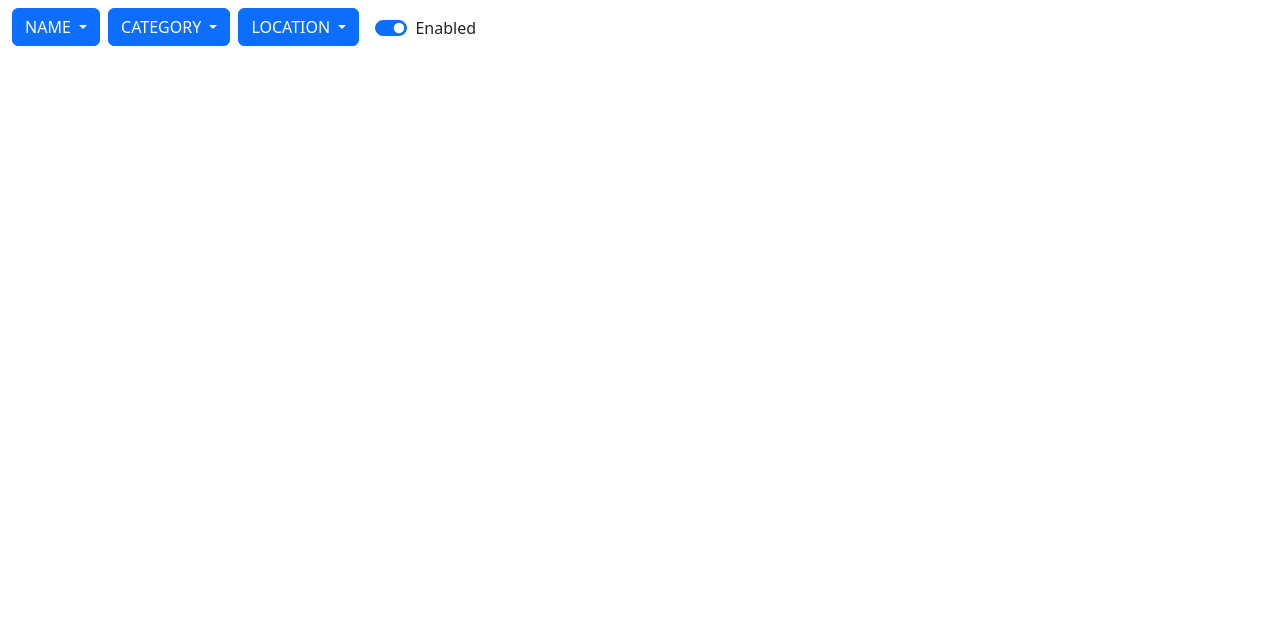
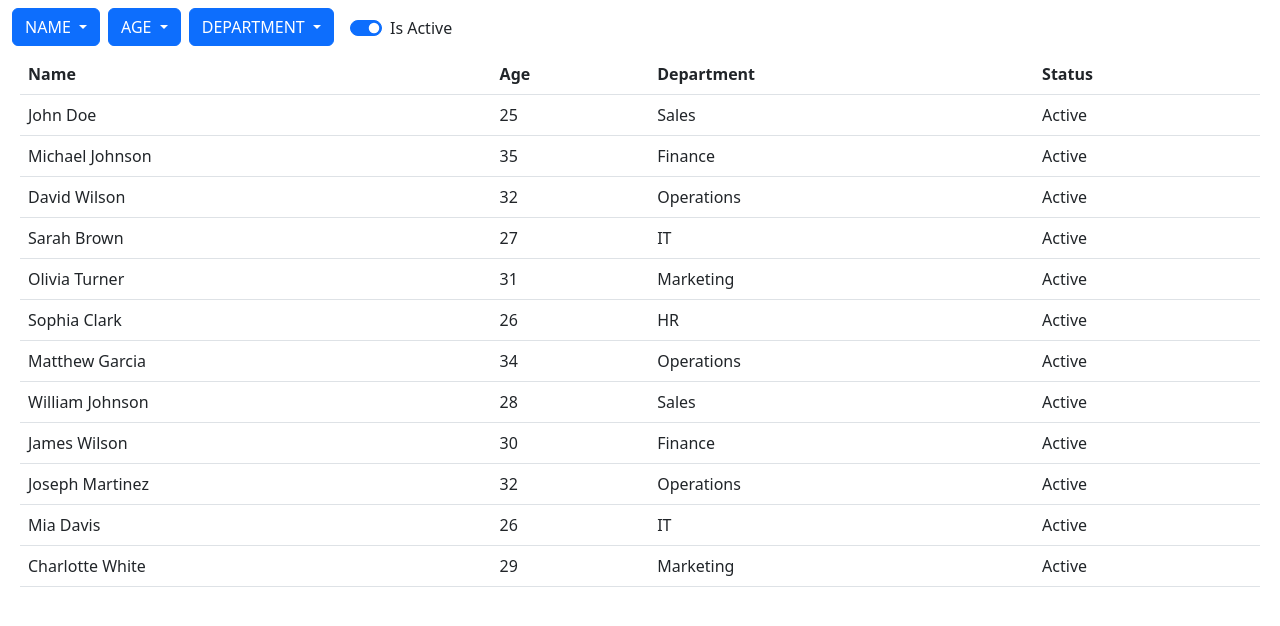
Before and after one commit to ryowu/ng-search-bar, an Angular app: page / in a window 1280 px wide. Shown: the top 626 px of the page. Built offline with nearby package versions, Linux system fonts and the light colour scheme.

Commit message:
add demo data, fix bugs

```diff
--- a/src/app/app.module.ts
+++ b/src/app/app.module.ts
@@ -6,9 +6,10 @@ import { HomeComponent } from './pages/home/home.component';
 import { NgbModule } from '@ng-bootstrap/ng-bootstrap';
 import { ReactiveFormsModule } from '@angular/forms';
 import { NgSearchBarComponent } from './components/ng-search-bar/container/ng-search-bar.component';
+import { DataAreaComponent } from './pages/data-area/data-area.component';
 
 @NgModule({
-	declarations: [AppComponent, HomeComponent, NgSearchBarComponent],
+	declarations: [AppComponent, HomeComponent, NgSearchBarComponent, DataAreaComponent],
 	imports: [BrowserModule, AppRoutingModule, NgbModule, ReactiveFormsModule],
 	providers: [],
 	bootstrap: [AppComponent],
--- a/src/app/components/ng-search-bar/container/ng-search-bar.component.html
+++ b/src/app/components/ng-search-bar/container/ng-search-bar.component.html
@@ -1,7 +1,7 @@
 <div class="row">
 	<div class="col-auto px-1" *ngFor="let filterUnit of filterUnits; let i = index">
 		<form [formGroup]="filterUnit.dataForm">
-			<div ngbDropdown class="d-inline-block" *ngIf="!filterUnit.isBooleanType">
+			<div ngbDropdown #dropdownHandle="ngbDropdown" class="d-inline-block" *ngIf="!filterUnit.isBooleanType">
 				<!-- Chips button -->
 				<button type="button" [ngClass]="filterUnit.filterButtonClass" [id]="'filterDropdown_' + i.toString()"
 					ngbDropdownToggle>
@@ -14,7 +14,7 @@
 					<div class="row justify-content-center">
 						<div class="col-12 mb-2">
 							<button type="button" class="btn btn-outline-secondary col-12"
-								(click)="filterUnit.onReset(); onSearchButtonClicked(filterUnit)">Reset</button>
+								(click)="filterUnit.onReset(); onSearchButtonClicked(filterUnit);">Reset</button>
 						</div>
 					</div>
 					<div class="row justify-content-center">
--- a/src/app/components/ng-search-bar/helper.ts
+++ b/src/app/components/ng-search-bar/helper.ts
@@ -36,7 +36,11 @@ export class SearchBarHelper {
 	}
 
 	private applyConfig(value: SearchConfig) {
-		this._config = { ...value };
+		this._config = {
+			...value,
+			closePopoverAfterFilterApply:
+				value.closePopoverAfterFilterApply || true,
+		};
 		this._config.fields = this._config.fields.map((f) => {
 			if (!f.css) {
 				f.css = this.buildDefaultFieldCss();
@@ -63,16 +67,23 @@ export class SearchBarHelper {
 			return unit;
 		});
 
+		const observables = this._filterUnits.map((unit) => unit.$actionSource);
+		if (this._config.autoRefresh) {
 			let debounceTimeValue = this._config.autoRefreshDebounceTime || 200;
 			if (debounceTimeValue > 5000) {
 				debounceTimeValue = 5000;
 			}
-		const observables = this._filterUnits.map((unit) => unit.$actionSource);
+
 			this.sub = merge(...observables)
 				.pipe(debounceTime(debounceTimeValue))
 				.subscribe(() => {
 					this.$actionSource.next();
 				});
+		} else {
+			this.sub = merge(...observables).subscribe(() => {
+				this.$actionSource.next();
+			});
+		}
 	}
 
 	public unsubscribe(): void {
@@ -81,19 +92,13 @@ export class SearchBarHelper {
 	}
 
 	public buildFilterObject(): any {
-		let result: any = {};
-		const andArray: any[] = [];
+		const result: any = {};
 		this.filterUnits.forEach((f) => {
 			const unitResult = f.getFilterResultObject();
 			if (unitResult) {
-				andArray.push(unitResult);
+				Object.assign(result, unitResult);
 			}
 		});
-		if (andArray.length > 0) {
-			result['and'] = andArray;
-		} else {
-			result = null;
-		}
 		return result;
 	}
 }
--- a/src/app/components/ng-search-bar/types.ts
+++ b/src/app/components/ng-search-bar/types.ts
@@ -33,5 +33,6 @@ export interface BooleanSearchField extends SearchField {
 export interface SearchConfig {
 	autoRefresh?: boolean;
 	autoRefreshDebounceTime?: number;
+	closePopoverAfterFilterApply?: boolean;
 	fields: (TextSearchField | NumberSearchField | BooleanSearchField)[];
 }
--- /dev/null
+++ b/src/app/pages/data-area/data-area.component.html
@@ -0,0 +1,20 @@
+<table class="table">
+	<thead>
+		<tr>
+			<!-- <th>#</th> -->
+			<th>Name</th>
+			<th>Age</th>
+			<th>Department</th>
+			<th>Status</th>
+		</tr>
+	</thead>
+	<tbody>
+		<tr *ngFor="let user of users">
+			<!-- <td>{{ i + 1 }}</td> -->
+			<td>{{ user.name }}</td>
+			<td>{{ user.age }}</td>
+			<td>{{ user.department }}</td>
+			<td>{{ user.isActive ? 'Active' : 'Inactive' }}</td>
+		</tr>
+	</tbody>
+</table>
--- /dev/null
+++ b/src/app/pages/data-area/data-area.component.ts
@@ -0,0 +1,195 @@
+import { Component, Input, OnInit } from '@angular/core';
+
+type User = {
+	name: string;
+	age: number;
+	department: string;
+	isActive: boolean;
+};
+
+@Component({
+	selector: 'app-data-area',
+	templateUrl: './data-area.component.html',
+	styleUrls: ['./data-area.component.scss'],
+})
+export class DataAreaComponent implements OnInit {
+	@Input() public set filterObject(value: any) {
+		this.applyFilter(value);
+	}
+
+	private rawUsers: User[] = [
+		{ name: 'John Doe', age: 25, department: 'Sales', isActive: true },
+		{
+			name: 'Jane Smith',
+			age: 30,
+			department: 'Marketing',
+			isActive: false,
+		},
+		{
+			name: 'Michael Johnson',
+			age: 35,
+			department: 'Finance',
+			isActive: true,
+		},
+		{ name: 'Emily Davis', age: 28, department: 'HR', isActive: false },
+		{
+			name: 'David Wilson',
+			age: 32,
+			department: 'Operations',
+			isActive: true,
+		},
+		{ name: 'Sarah Brown', age: 27, department: 'IT', isActive: true },
+		{
+			name: 'Christopher Lee',
+			age: 29,
+			department: 'Sales',
+			isActive: false,
+		},
+		{
+			name: 'Olivia Turner',
+			age: 31,
+			department: 'Marketing',
+			isActive: true,
+		},
+		{
+			name: 'Daniel Martin',
+			age: 33,
+			department: 'Finance',
+			isActive: false,
+		},
+		{ name: 'Sophia Clark', age: 26, department: 'HR', isActive: true },
+		{
+			name: 'Matthew Garcia',
+			age: 34,
+			department: 'Operations',
+			isActive: true,
+		},
+		{ name: 'Ava Hernandez', age: 29, department: 'IT', isActive: false },
+		{
+			name: 'William Johnson',
+			age: 28,
+			department: 'Sales',
+			isActive: true,
+		},
+		{
+			name: 'Isabella Anderson',
+			age: 31,
+			department: 'Marketing',
+			isActive: false,
+		},
+		{
+			name: 'James Wilson',
+			age: 30,
+			department: 'Finance',
+			isActive: true,
+		},
+		{ name: 'Emma Thompson', age: 27, department: 'HR', isActive: false },
+		{
+			name: 'Joseph Martinez',
+			age: 32,
+			department: 'Operations',
+			isActive: true,
+		},
+		{ name: 'Mia Davis', age: 26, department: 'IT', isActive: true },
+		{
+			name: 'Alexander Robinson',
+			age: 33,
+			department: 'Sales',
+			isActive: false,
+		},
+		{
+			name: 'Charlotte White',
+			age: 29,
+			department: 'Marketing',
+			isActive: true,
+		},
+	];
+
+	public users: User[] = [];
+
+	constructor() {}
+
+	public ngOnInit(): void {
+		// A null filter mean show all items
+		// since there is a boolean filter, it must have a value
+		this.applyFilter({
+			isActive: { equalTo: true },
+		});
+	}
+
+	// This function simulate the database operation
+	private applyFilter(filterObject: any): void {
+		if (!filterObject) {
+			this.users = this.rawUsers;
+			return;
+		}
+
+		this.users = this.rawUsers.filter((user) => {
+			let isNameMatch = false;
+			let isAgeMatch = false;
+			let isDepartmentMatch = false;
+			let isActiveMatch = false;
+
+			if (filterObject.name) {
+				if (
+					filterObject.name.includesSensitive &&
+					user.name.includes(filterObject.name.includes)
+				) {
+					isNameMatch = true;
+				} else if (
+					!filterObject.name.includesSensitive &&
+					user.name
+						.toLowerCase()
+						.includes(filterObject.name.includes.toLowerCase())
+				) {
+					isNameMatch = true;
+				} else {
+					isNameMatch = false;
+				}
+			} else {
+				isNameMatch = true;
+			}
+
+			if (filterObject.age && user.age !== filterObject.age.equalTo) {
+				isAgeMatch = false;
+			} else {
+				isAgeMatch = true;
+			}
+
+			if (filterObject.department) {
+				if (
+					filterObject.department.includesSensitive &&
+					user.department.includes(filterObject.department.includes)
+				) {
+					isDepartmentMatch = true;
+				} else if (
+					!filterObject.department.includesSensitive &&
+					user.department
+						.toLowerCase()
+						.includes(
+							filterObject.department.includes.toLowerCase()
+						)
+				) {
+					isDepartmentMatch = true;
+				} else {
+					isDepartmentMatch = false;
+				}
+			} else {
+				isDepartmentMatch = true;
+			}
+
+			if (
+				filterObject.isActive !== undefined &&
+				user.isActive === filterObject.isActive.equalTo
+			) {
+				isActiveMatch = true;
+			} else {
+				isActiveMatch = false;
+			}
+
+			return (
+				isNameMatch && isAgeMatch && isDepartmentMatch && isActiveMatch
+			);
+		});
+	}
+}
--- a/src/app/pages/home/home.component.html
+++ b/src/app/pages/home/home.component.html
@@ -1,5 +1,11 @@
 <div class="row mt-2 mx-2">
-    <div class="col-12">
-        <app-ng-search-bar [config]="config" (onFilterChanged)="onFilterChanged($event)"></app-ng-search-bar>
-    </div>
+	<div class="col-12">
+		<ng-search-bar [config]="config" (onFilterChanged)="onFilterChanged($event)"></ng-search-bar>
+	</div>
 </div>
+
+<div class="row mt-2 mx-2">
+	<div class="col-12">
+		<app-data-area [filterObject]="filterObject"></app-data-area>
+	</div>
+</div>
--- a/src/app/pages/home/home.component.ts
+++ b/src/app/pages/home/home.component.ts
@@ -10,28 +10,30 @@ import {
 	styleUrls: ['./home.component.scss'],
 })
 export class HomeComponent implements OnInit {
+	public filterObject: any;
+
 	public config: SearchConfig = {
 		// autoRefresh: true,
 		fields: [
 			{
-				name: 'Name',
+				name: 'name',
 				type: SearchFieldType.String,
 				isCaseSensitive: false,
 			},
 			{
-				name: 'Category',
+				name: 'age',
 				type: SearchFieldType.String,
 				isCaseSensitive: true,
 			},
 			{
-				name: 'Location',
+				name: 'department',
 				type: SearchFieldType.String,
 				isCaseSensitive: false,
 			},
 			{
-				name: 'Enabled',
+				name: 'isActive',
 				type: SearchFieldType.Boolean,
-				caption: 'Enabled',
+				caption: 'Is Active',
 				checked: true,
 			},
 		],
@@ -40,7 +42,8 @@ export class HomeComponent implements OnInit {
 
 	public ngOnInit(): void {}
 
-	public onFilterChanged(filterObject: any) {
+	public onFilterChanged(filter: any) {
 		// Use the filterObject in your database query
+		this.filterObject = filter;
 	}
 }
```
Also changed, not shown: src/app/components/ng-search-bar/container/ng-search-bar.component.ts (+18 -3 lines), src/app/pages/data-area/data-area.component.scss (added), 1 other file (tests, documents, lock files or other folders). Lines whose indentation alone changed are shown as unchanged.
